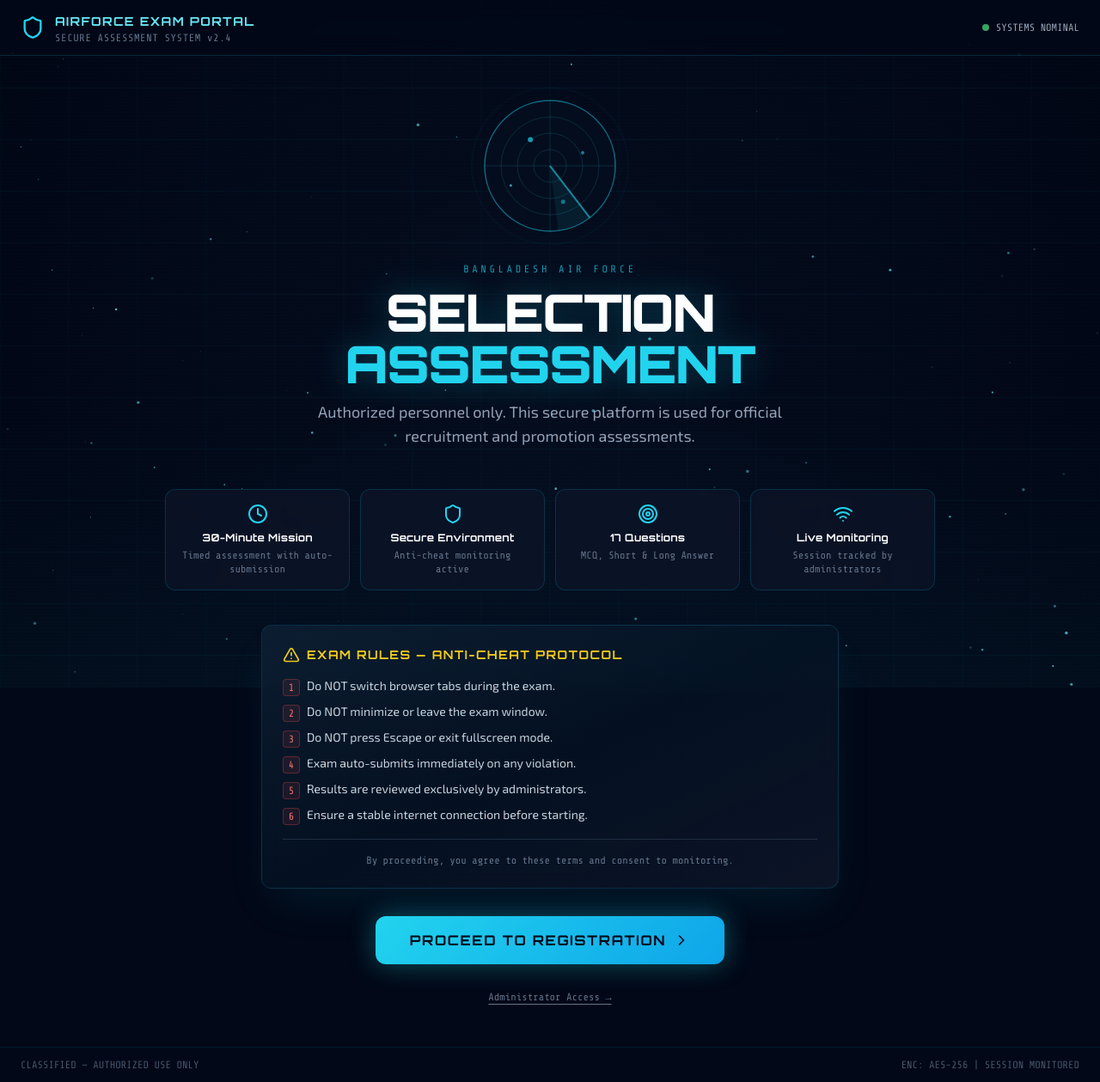
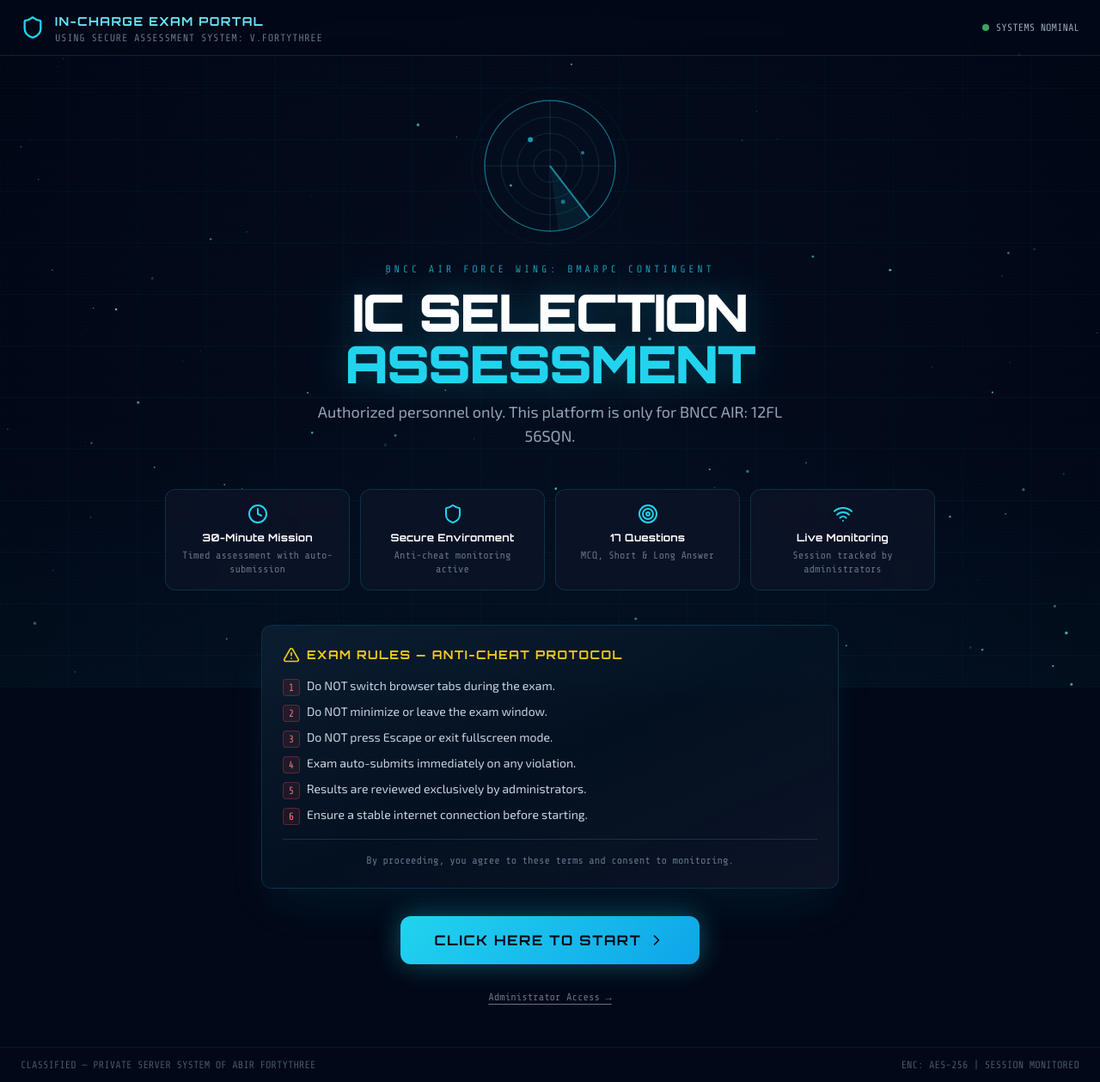
Before and after one commit to AbiiRRR-444/IC-EXAM, a React (Vite) app: page / in a window 1280 px wide. Shown: the whole page at 86% size. Built offline with nearby package versions, Linux system fonts and the light colour scheme.

Commit message:
Update LandingPage.jsx

```diff
--- a/src/pages/LandingPage.jsx
+++ b/src/pages/LandingPage.jsx
@@ -42,8 +42,8 @@
             <div className="flex items-center gap-3">
               <Shield className="w-7 h-7 text-cyan-400" />
               <div>
-                <span className="font-display text-sm font-bold text-cyan-300 tracking-widest uppercase">AirForce Exam Portal</span>
-                <div className="font-mono text-xs text-metal-500 tracking-wider">SECURE ASSESSMENT SYSTEM v2.4</div>
+                <span className="font-display text-sm font-bold text-cyan-300 tracking-widest uppercase">IN-CHARGE Exam Portal</span>
+                <div className="font-mono text-xs text-metal-500 tracking-wider"> USING SECURE ASSESSMENT SYSTEM: V.FORTYTHREE</div>
               </div>
             </div>
             <div className="flex items-center gap-2">
@@ -81,15 +81,15 @@
               transition={{ duration: 0.7, delay: 0.3 }}
             >
               <div className="font-mono text-xs text-cyan-400/70 tracking-[0.3em] mb-3 uppercase">
-                Bangladesh Air Force
+                BNCC AIR FORCE WING: BMARPC CONTINGENT
               </div>
               <h1 className="font-display text-4xl sm:text-5xl md:text-6xl font-black text-white leading-tight tracking-tight mb-3"
                 style={{ textShadow: "0 0 40px rgba(34,211,238,0.3)" }}>
-                SELECTION<br />
+                IC SELECTION<br />
                 <span className="text-cyan-400">ASSESSMENT</span>
               </h1>
               <p className="font-body text-metal-400 text-base sm:text-lg max-w-xl mx-auto leading-relaxed">
-                Authorized personnel only. This secure platform is used for official recruitment and promotion assessments.
+                Authorized personnel only. This platform is only for BNCC AIR: 12FL 56SQN.
               </p>
             </motion.div>
           </div>
@@ -164,7 +164,7 @@
               }}
             >
               <span className="relative z-10 flex items-center gap-2">
-                Proceed to Registration
+                CLICK HERE TO START
                 <ChevronRight className="w-5 h-5" />
               </span>
               <motion.div
@@ -195,7 +195,7 @@
         {/* Bottom bar */}
         <div className="border-t border-cyan-500/10 py-3 px-6">
           <div className="max-w-7xl mx-auto flex items-center justify-between">
-            <span className="font-mono text-xs text-metal-600">CLASSIFIED — AUTHORIZED USE ONLY</span>
+            <span className="font-mono text-xs text-metal-600">CLASSIFIED — PRIVATE SERVER SYSTEM OF ABIR FORTYTHREE</span>
             <span className="font-mono text-xs text-metal-600">ENC: AES-256 | SESSION MONITORED</span>
           </div>
         </div>
```
